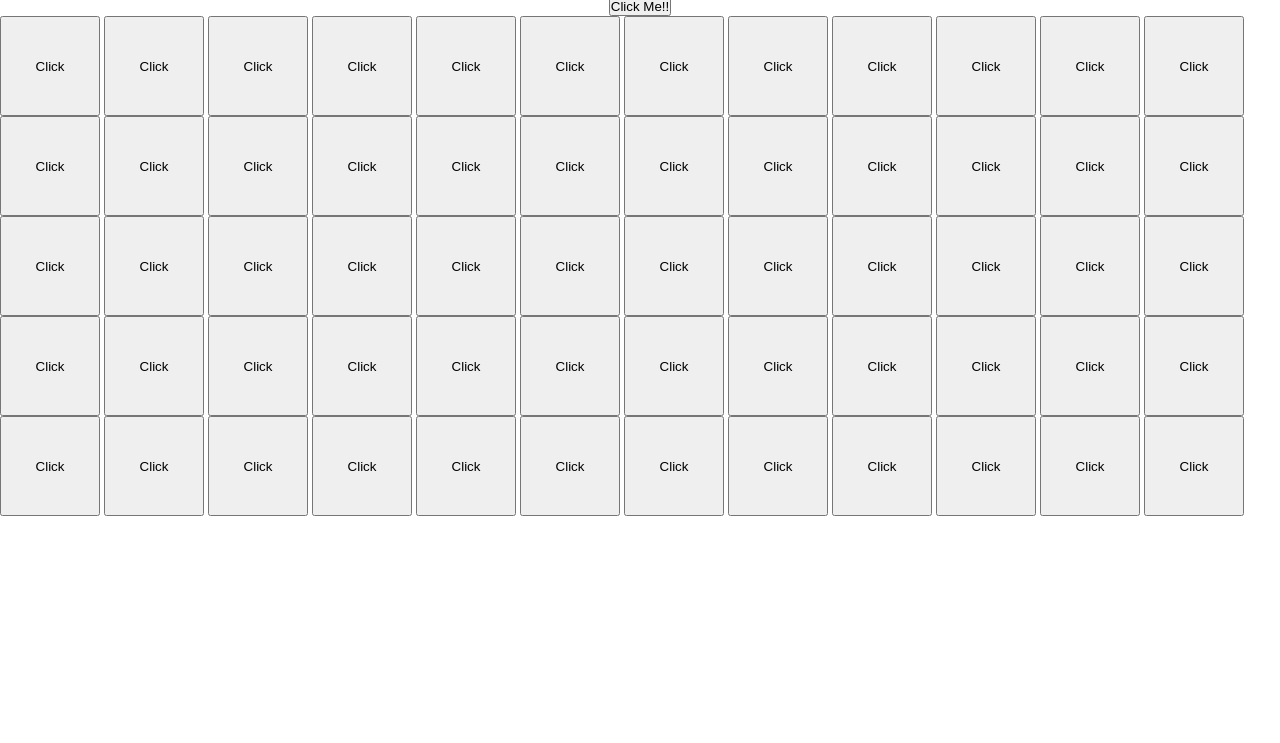
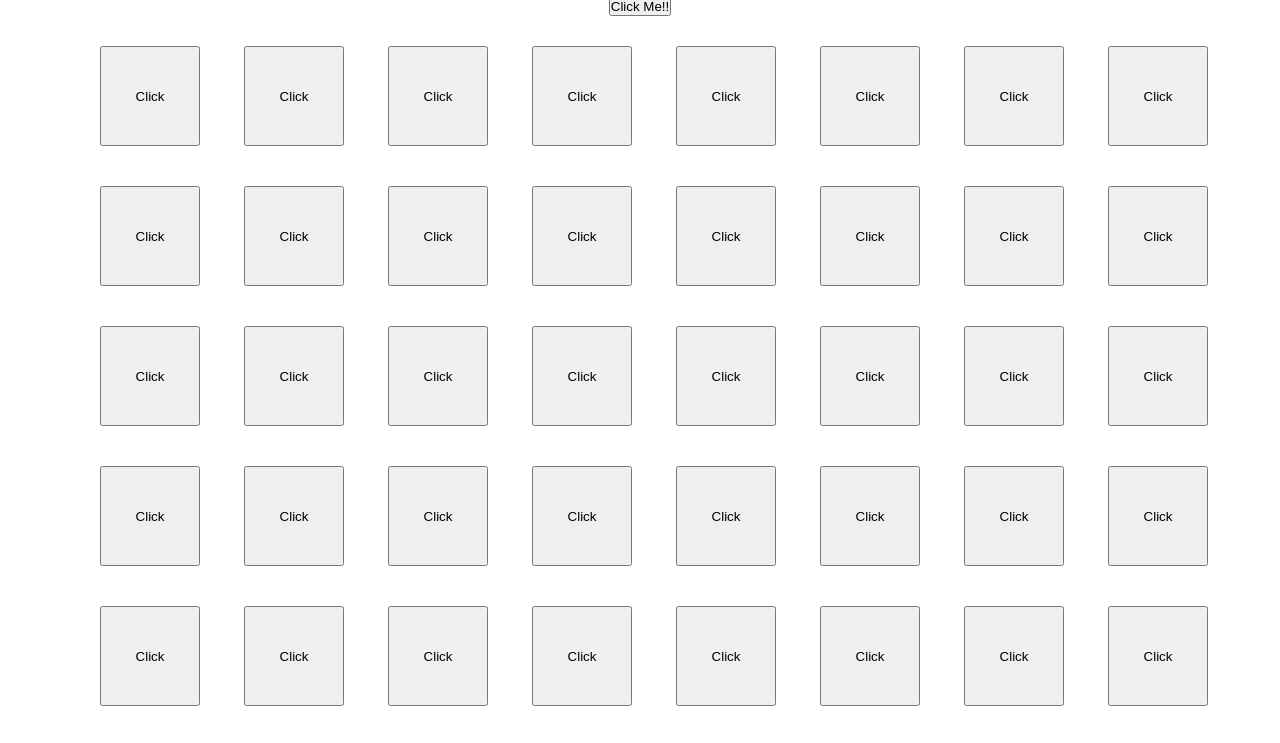
Before and after one commit to jkhiba2023/BG_Color_Changer, a plain HTML site: page index.html in a window 1280 px wide. Shown: the part 40-783 px from the top of the page. Drawn offline with Linux system fonts and the light colour scheme.

Commit message:
Css correction

```diff
--- a/index.html
+++ b/index.html
@@ -15,7 +15,7 @@
     <button>Click Me!!</button>
   </div>
 
-
+  <section id="sec1">
     <button class="boxes">Click</button>
     <button class="boxes">Click</button>
     <button class="boxes">Click</button>
@@ -76,6 +76,7 @@
     <button class="boxes">Click</button>
     <button class="boxes">Click</button>
     <button class="boxes">Click</button>
+  </section>
 
   <script src="app.js"></script>
 </body>
--- a/style.css
+++ b/style.css
@@ -13,10 +13,15 @@ div {
   display: flex;
   justify-content: center;
   align-items: center;
+  margin-bottom: 10px;
+}
+
+#sec1 {
+  margin: 0px 40px 0 80px;
 }
 
 .boxes {
   width: 100px;
   height: 100px;
-  margin: auto;
+  margin: 20px;
 }
```
Lines whose indentation alone changed are shown as unchanged.
